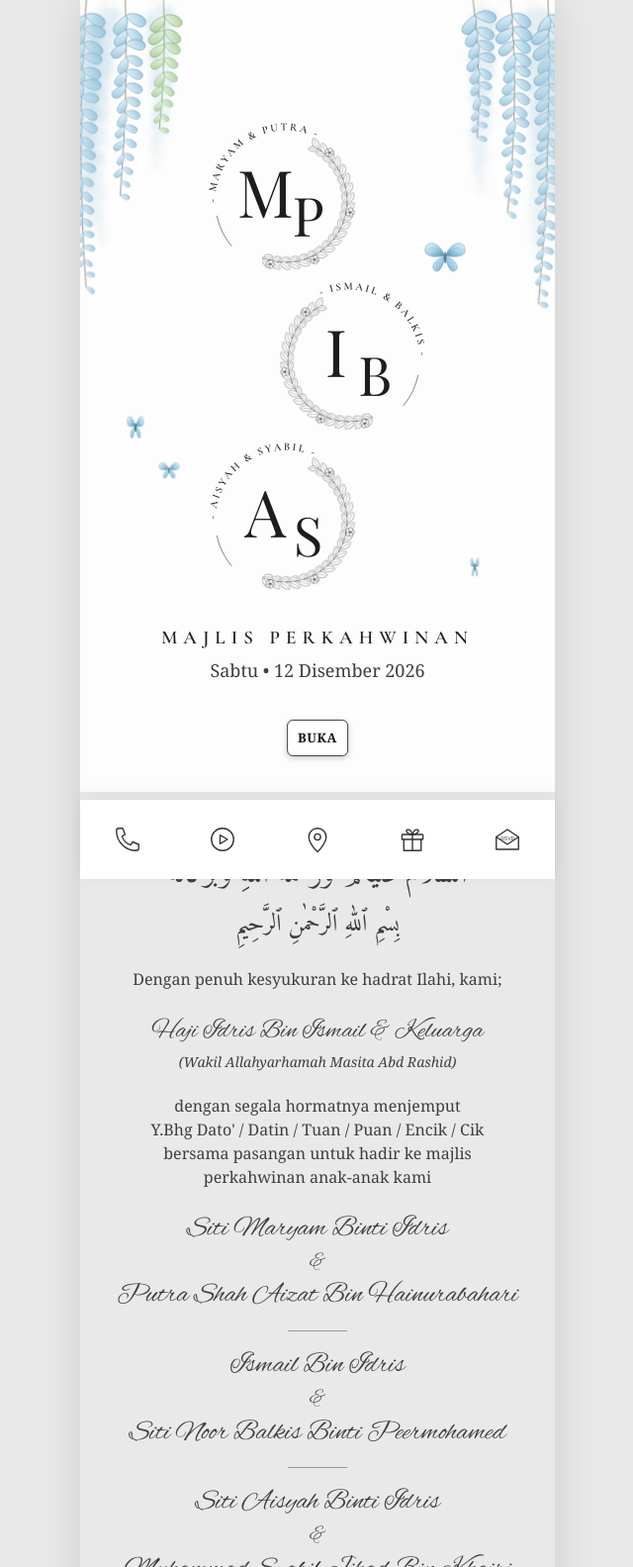
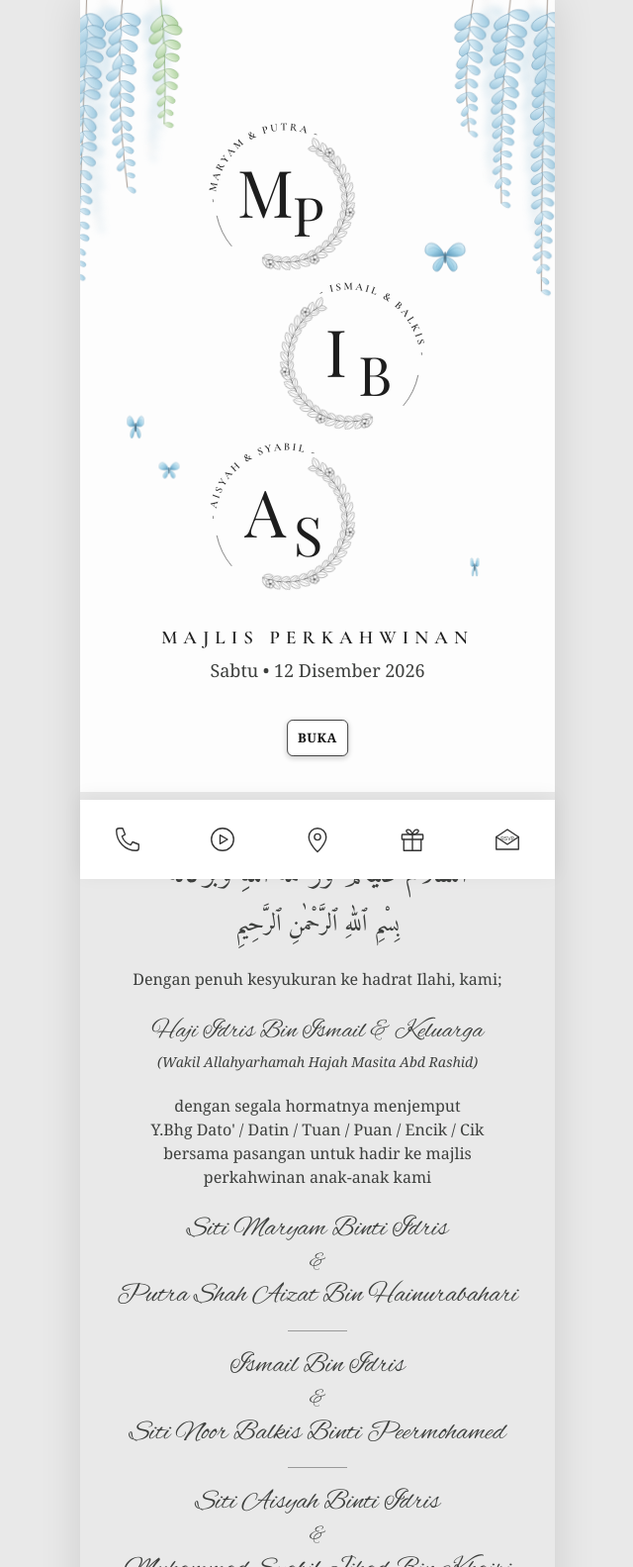
Before and after one commit to syabilmotion/belahaisyahwedding, a plain HTML site: page index.html in a window 1280 px wide. Shown: the top 1583 px of the page at 99% size, without its empty margins (319-959 px from the left). Drawn offline with nearby package versions, Linux system fonts and the light colour scheme; animation ran at ten frames a second; a web font is replaced by a local one.

Commit message:
Wisteria dipin ke tepi kiri/kanan; tambah Hajah Masita Abd Rashid
Co-Authored-By: Claude Opus 5.5 <noreply@anthropic.com>

```diff
--- a/config.js
+++ b/config.js
@@ -12,7 +12,7 @@ window.WEDDING = {
   ],
 
   host: "Haji Idris Bin Ismail & Keluarga",
-  hostNote: "(Wakil Allahyarhamah Masita Abd Rashid)",
+  hostNote: "(Wakil Allahyarhamah Hajah Masita Abd Rashid)",
 
   // Tarikh & masa majlis (waktu Malaysia, +08:00)
   start: "2026-12-12T09:00:00+08:00",
--- a/index.html
+++ b/index.html
@@ -10,7 +10,7 @@
 <link rel="preconnect" href="https://fonts.googleapis.com">
 <link rel="preconnect" href="https://fonts.gstatic.com" crossorigin>
 <link href="https://fonts.googleapis.com/css2?family=Abhaya+Libre:wght@400;500;600;700&family=Amiri:wght@400;700&family=Cinzel+Decorative&family=Alex+Brush&family=Prata&family=Playfair+Display:wght@400;500&family=Cormorant+Garamond:wght@500;600&display=swap" rel="stylesheet">
-<link rel="stylesheet" href="style.css?v=14">
+<link rel="stylesheet" href="style.css?v=15">
 </head>
 <body class="locked">
 
@@ -229,7 +229,7 @@
   <audio id="bgm" loop autoplay preload="auto"></audio>
 </div>
 
-<script src="config.js?v=14"></script>
-<script src="script.js?v=14"></script>
+<script src="config.js?v=15"></script>
+<script src="script.js?v=15"></script>
 </body>
 </html>
--- a/script.js
+++ b/script.js
@@ -167,15 +167,20 @@
       <filter id="far" x="-50%" y="-10%" width="200%" height="120%"><feGaussianBlur stdDeviation="3.2"/></filter>
       <filter id="near" x="-50%" y="-10%" width="200%" height="120%"><feGaussianBlur stdDeviation="5"/></filter>
     </defs>`;
-    let far = "", mid = "", near = "";
-    // only along the left and right edges, so the middle stays clear for the text
-    [[22, 300], [62, 210], [338, 240], [380, 320]].forEach(([x, l]) => far += strand(x, l * .7, .75, "b", 1.6));
-    [[6, 360, "b"], [38, 250, "b"], [70, 170, "g"], [330, 180, "b"], [362, 270, "b"], [394, 380, "b"]].forEach(([x, l, t]) => mid += strand(x, l * .7, .95, t, 2.2));
-    [[-8, 330], [408, 300]].forEach(([x, l]) => near += strand(x, l * .6, 1.4, "b", 1.2));
-    $(".wisteria").innerHTML = `<svg viewBox="0 0 400 560" preserveAspectRatio="xMidYMin slice">${defs}
-      <g filter="url(#far)" opacity=".4">${far}</g>
-      <g opacity=".85">${mid}</g>
-      <g filter="url(#near)" opacity=".6">${near}</g></svg>`;
+    // two separate clusters pinned to the left and right edges, so the
+    // middle stays clear for the text at any screen width
+    function side(farL, midL, nearL) {
+      let far = "", mid = "", near = "";
+      farL.forEach(([x, l]) => far += strand(x, l * .7, .75, "b", 1.6));
+      midL.forEach(([x, l, t]) => mid += strand(x, l * .7, .95, t, 2.2));
+      nearL.forEach(([x, l]) => near += strand(x, l * .6, 1.4, "b", 1.2));
+      return `<g filter="url(#far)" opacity=".4">${far}</g><g opacity=".85">${mid}</g><g filter="url(#near)" opacity=".6">${near}</g>`;
+    }
+    const left = side([[22, 300], [62, 210]], [[6, 360, "b"], [38, 250, "b"], [70, 170, "g"]], [[-8, 330]]);
+    const right = side([[38, 240], [80, 320]], [[30, 180, "b"], [62, 270, "b"], [94, 380, "b"]], [[108, 300]]);
+    $(".wisteria").innerHTML =
+      `<svg class="w-left" viewBox="0 0 100 560" preserveAspectRatio="xMinYMin slice">${defs}${left}</svg>` +
+      `<svg class="w-right" viewBox="0 0 100 560" preserveAspectRatio="xMaxYMin slice">${right}</svg>`;
   })();
 
   // optional: assets/bg.jpg replaces the drawn background
--- a/style.css
+++ b/style.css
@@ -265,7 +265,9 @@ body.opened #dock{transform:translate(-50%,0)}
 
 /* ---------- FLO120-style background ---------- */
 .wisteria{position:absolute;top:0;left:0;right:0;height:62%;pointer-events:none}
-.wisteria svg{width:100%;height:100%;display:block;overflow:visible}
+.wisteria svg{position:absolute;top:0;height:100%;width:min(24%,115px);display:block;overflow:visible}
+.wisteria .w-left{left:0}
+.wisteria .w-right{right:0}
 .strand{transform-box:fill-box;transform-origin:50% 0;animation:strandSway 8s ease-in-out infinite alternate}
 @keyframes strandSway{from{transform:rotate(calc(var(--sw) * -1))}to{transform:rotate(var(--sw))}}
 #petals{position:absolute;inset:0;overflow:hidden;pointer-events:none}
```
